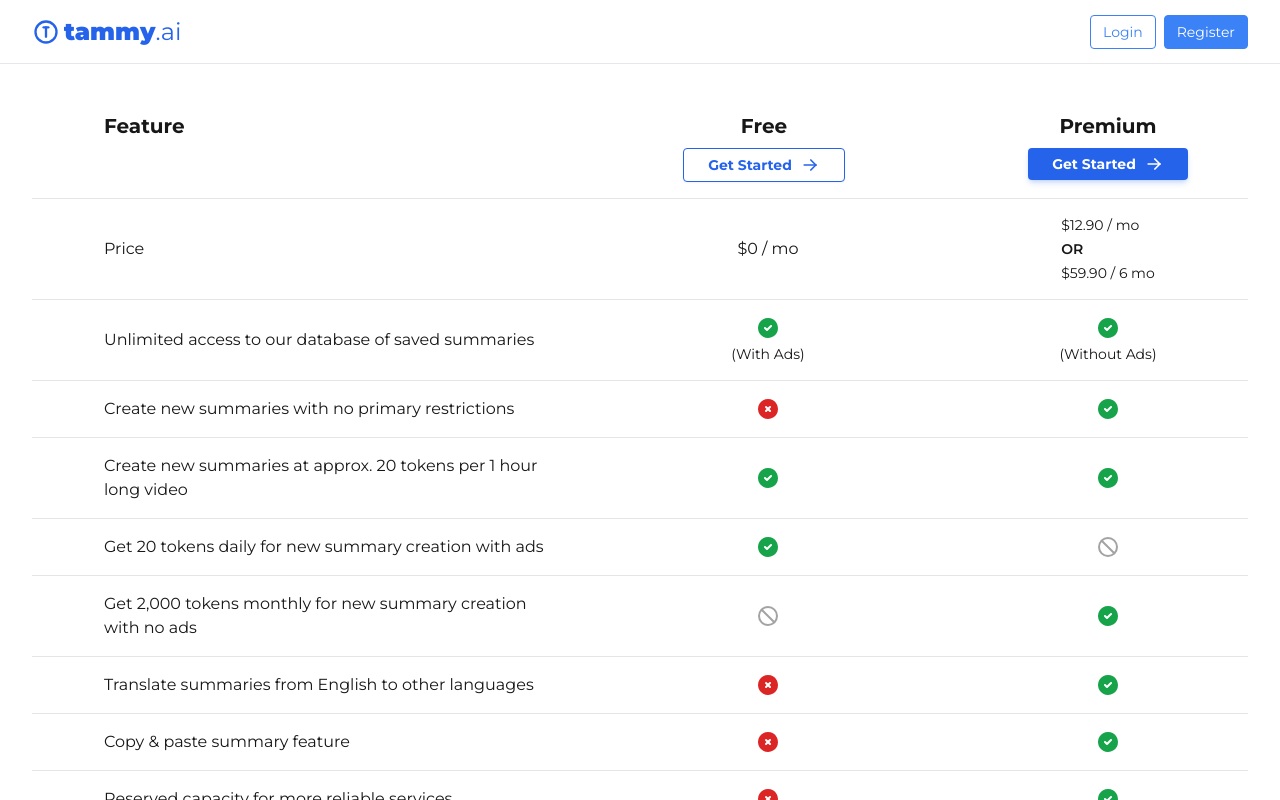
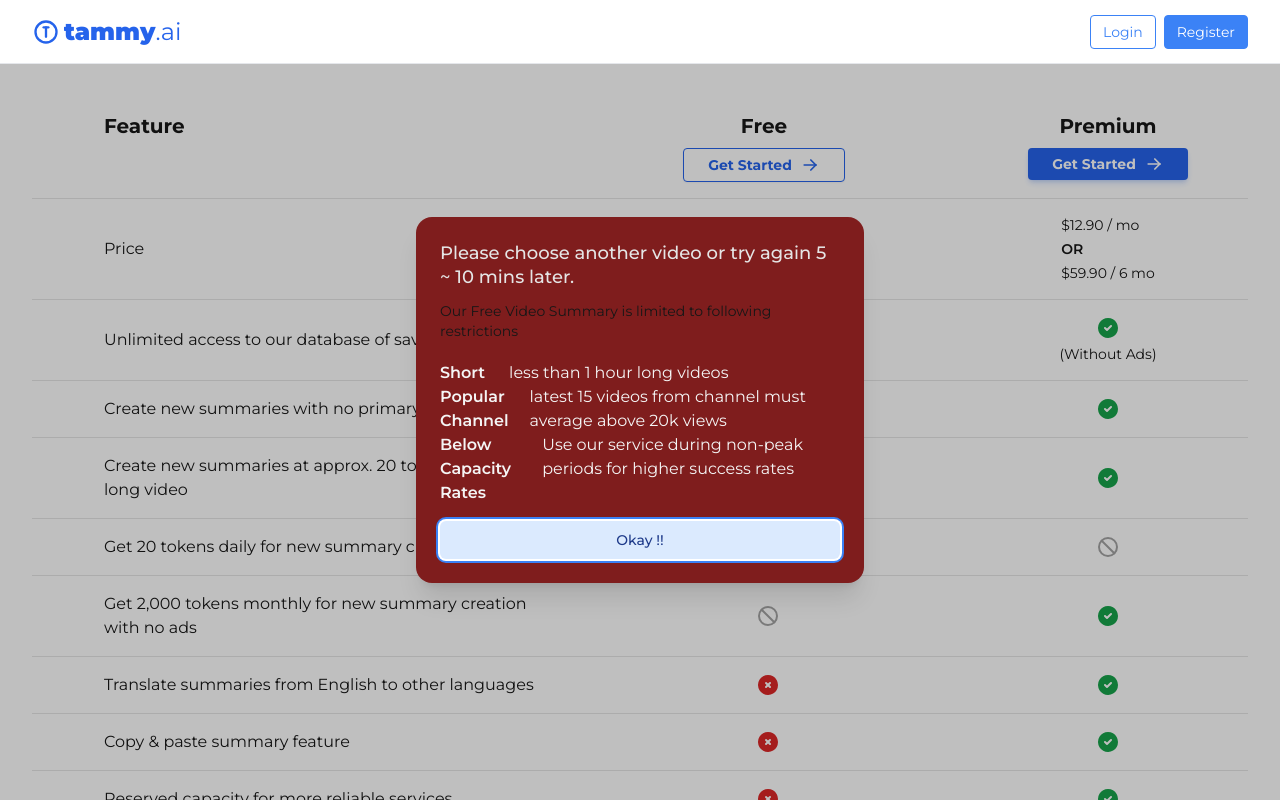
Before and after one commit to zaidakhterr/app-tammy-ai, a Next.js app: page /subscription in a window 1280 px wide. Shown: the top 800 px of the page. Built offline with nearby package versions, Linux system fonts and the light colour scheme.

Commit message:
Error Modal

```diff
--- /dev/null
+++ b/components/ErrorModal.js
@@ -0,0 +1,91 @@
+import { Dialog, Transition } from "@headlessui/react";
+import { Fragment } from "react";
+
+export default function ErrorModal({
+  errorMessage,
+  buttonText = "Okay !!",
+  state = true,
+  setState,
+}) {
+  return (
+    <>
+      <Transition appear show={state} as={Fragment}>
+        <Dialog
+          as="div"
+          className="relative z-10"
+          onClose={() => setState(false)}
+        >
+          <Transition.Child
+            as={Fragment}
+            enter="ease-out duration-300"
+            enterFrom="opacity-0"
+            enterTo="opacity-100"
+            leave="ease-in duration-200"
+            leaveFrom="opacity-100"
+            leaveTo="opacity-0"
+          >
+            <div className="fixed inset-0 bg-black bg-opacity-25" />
+          </Transition.Child>
+
+          <div className="fixed inset-0 overflow-y-auto">
+            <div className="flex min-h-full items-center justify-center p-4 text-center">
+              <Transition.Child
+                as={Fragment}
+                enter="ease-out duration-300"
+                enterFrom="opacity-0 scale-95"
+                enterTo="opacity-100 scale-100"
+                leave="ease-in duration-200"
+                leaveFrom="opacity-100 scale-100"
+                leaveTo="opacity-0 scale-95"
+              >
+                <Dialog.Panel className="w-full max-w-md transform overflow-hidden rounded-2xl bg-red-900 p-6 text-left align-middle shadow-xl transition-all">
+                  <Dialog.Title
+                    as="h3"
+                    className="text-lg font-medium leading-6 text-neutral-200"
+                  >
+                    {errorMessage && errorMessage}
+                  </Dialog.Title>
+                  <div className="mt-2">
+                    <h1 className="mt-3 text-sm">
+                      Our Free Video Summary is limited to following
+                      restrictions
+                    </h1>
+                    <span className="mt-5 flex w-auto gap-6 text-neutral-100">
+                      <h1 className="font-semibold"> Short </h1>
+                      <p> less than 1 hour long videos</p>
+                    </span>
+                    <span className="flex text-neutral-100">
+                      <h1 className="font-semibold"> Popular Channel </h1>
+                      <p>
+                        latest 15 videos from channel must average above 20k
+                        views
+                      </p>
+                    </span>
+                    <span className="flex text-neutral-100">
+                      <h1 className="font-semibold"> Below Capacity Rates</h1>
+                      <p>
+                        Use our service during non-peak periods for higher
+                        success rates
+                      </p>
+                    </span>
+                    {/* <p className="text-sm "> {errorMessage && errorMessage}</p> */}
+                  </div>
+
+                  <div className="mt-4 ">
+                    <button
+                      type="button"
+                      className="inline-flex min-w-full justify-center rounded-md border border-transparent bg-blue-100 px-4 py-2 text-sm font-medium text-blue-900 hover:bg-blue-200 focus:outline-none focus-visible:ring-2 focus-visible:ring-blue-500 focus-visible:ring-offset-2"
+                      onClick={() => setState(false)}
+                    >
+                      {buttonText && buttonText}
+                    </button>
+                  </div>
+                </Dialog.Panel>
+              </Transition.Child>
+            </div>
+          </div>
+        </Dialog>
+      </Transition>
+    </>
+  );
+}
--- a/pages/_app.js
+++ b/pages/_app.js
@@ -1,4 +1,4 @@
-import React from "react";
+import React, { useState } from "react";
 import Head from "next/head";
 import { useRouter } from "next/router";
 import { QueryClient, QueryClientProvider } from "@tanstack/react-query";
@@ -26,6 +26,7 @@
   const router = useRouter();
   const [queryClient] = React.useState(() => new QueryClient());
   const isAuthPage = router.pathname.startsWith("/auth");
+
   return (
     <>
       <style jsx global>
@@ -54,6 +55,7 @@
           <ThemeProvider enableSystem={false}>
             <>
               <Banner />
+
               {!isAuthPage && <Header />}
               <Component {...pageProps} />
               {!isAuthPage && <Footer />}
--- a/pages/subscription.js
+++ b/pages/subscription.js
@@ -1,5 +1,6 @@
 import Button from "@/components/Button";
 import Container from "@/components/Container";
+import ErrorModal from "@/components/ErrorModal";
 import UpgradePlanButton from "@/components/PayPal";
 import useAuth from "@/utils/useAuth";
 import {
@@ -10,6 +11,7 @@
   IconBan,
 } from "@tabler/icons-react";
 import { useRouter } from "next/router";
+import { useState } from "react";
 
 const data = [
   {
@@ -151,8 +153,15 @@
 export default function Subscription() {
   const router = useRouter();
   const { user } = useAuth();
+  const [state, setState] = useState();
   return (
     <Container className="mt-8 h-full max-w-5xl ">
+      <ErrorModal
+        setState={setState}
+        state={state}
+        errorMessage="Please choose another video or try again 5 ~ 10 mins later."
+        buttonText="Okay !!"
+      />
       <div className=" pricing-grid sticky top-16 grid h-full border-b border-neutral-200 bg-white p-4 text-sm  font-bold  dark:border-neutral-700 dark:bg-neutral-900 md:text-xl">
         <div className="ml-0  md:ml-14"> Feature</div>
         <div className="flex flex-col items-center justify-between gap-2">
```
